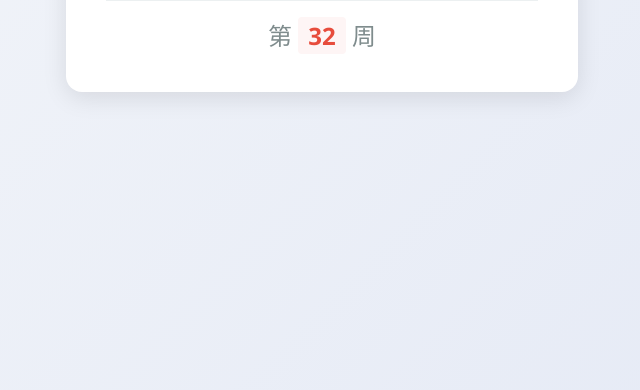
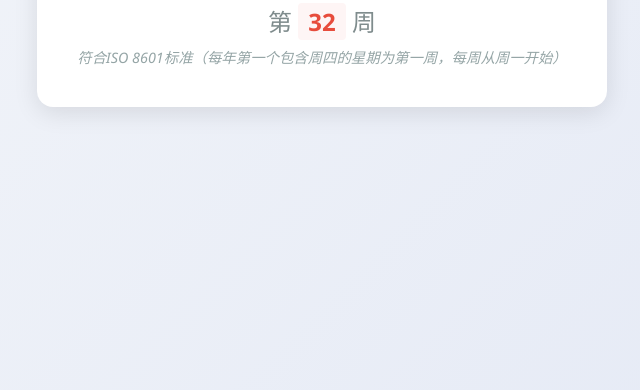
Before and after one commit to simonwpf/date, a plain HTML site: page index.html in a window 1280 px wide. Shown: the part 410-800 px from the top of the page, without its empty margins (318-958 px from the left). Drawn offline with Linux system fonts and the light colour scheme.

Commit message:
Update index.html
加注释，上一个版本为修改每周从周一开始算

```diff
--- a/index.html
+++ b/index.html
@@ -66,6 +66,7 @@
     <div class="container">
         <div class="date" id="currentDate">——年——月——日 星期—</div>
         <div class="week">第 <span class="week-num" id="weekNum">—</span> 周</div>
+        <div class="iso-label">符合ISO 8601标准（每年第一个包含周四的星期为第一周，每周从周一开始）</div>
     </div>
 
     <script>
```
